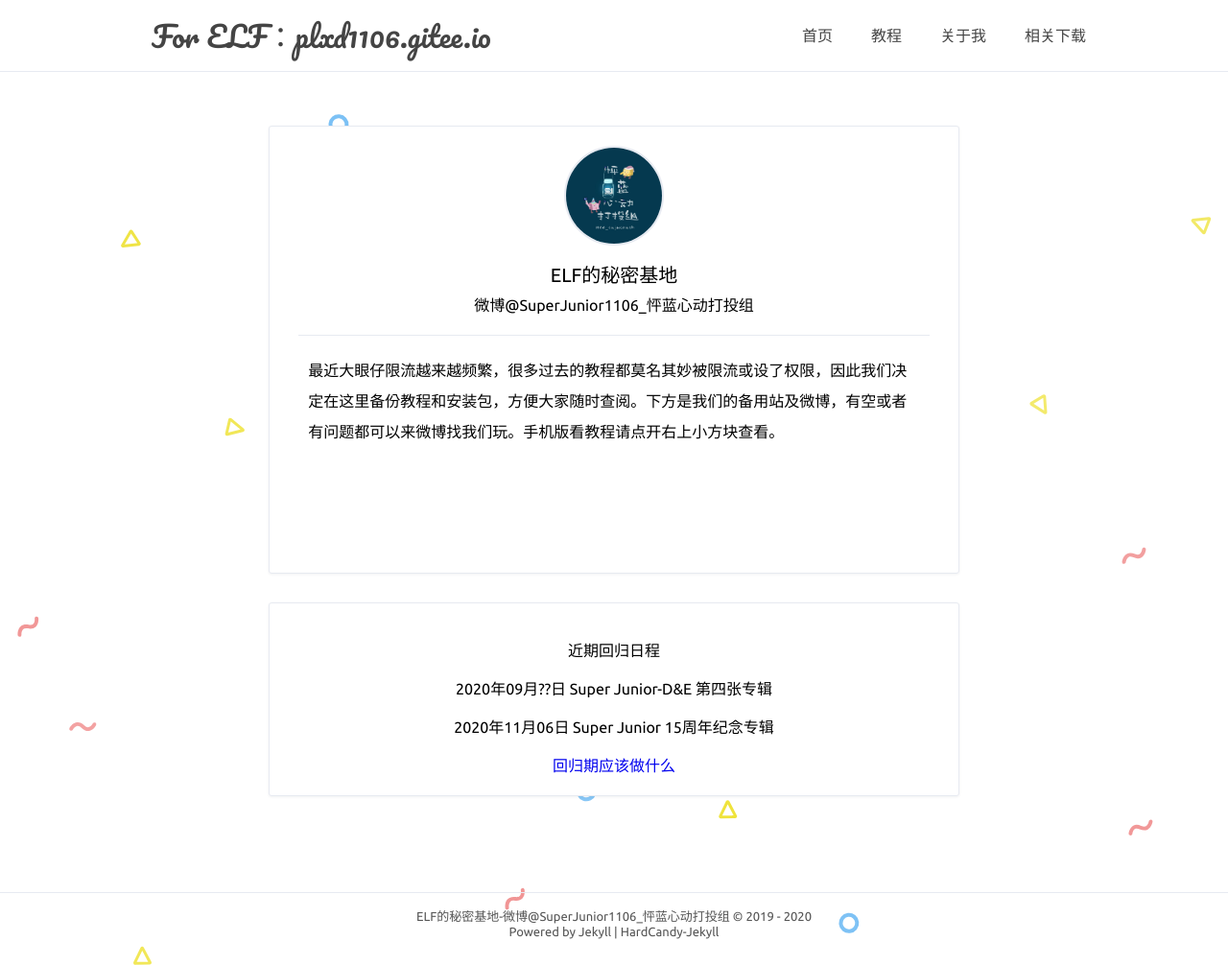
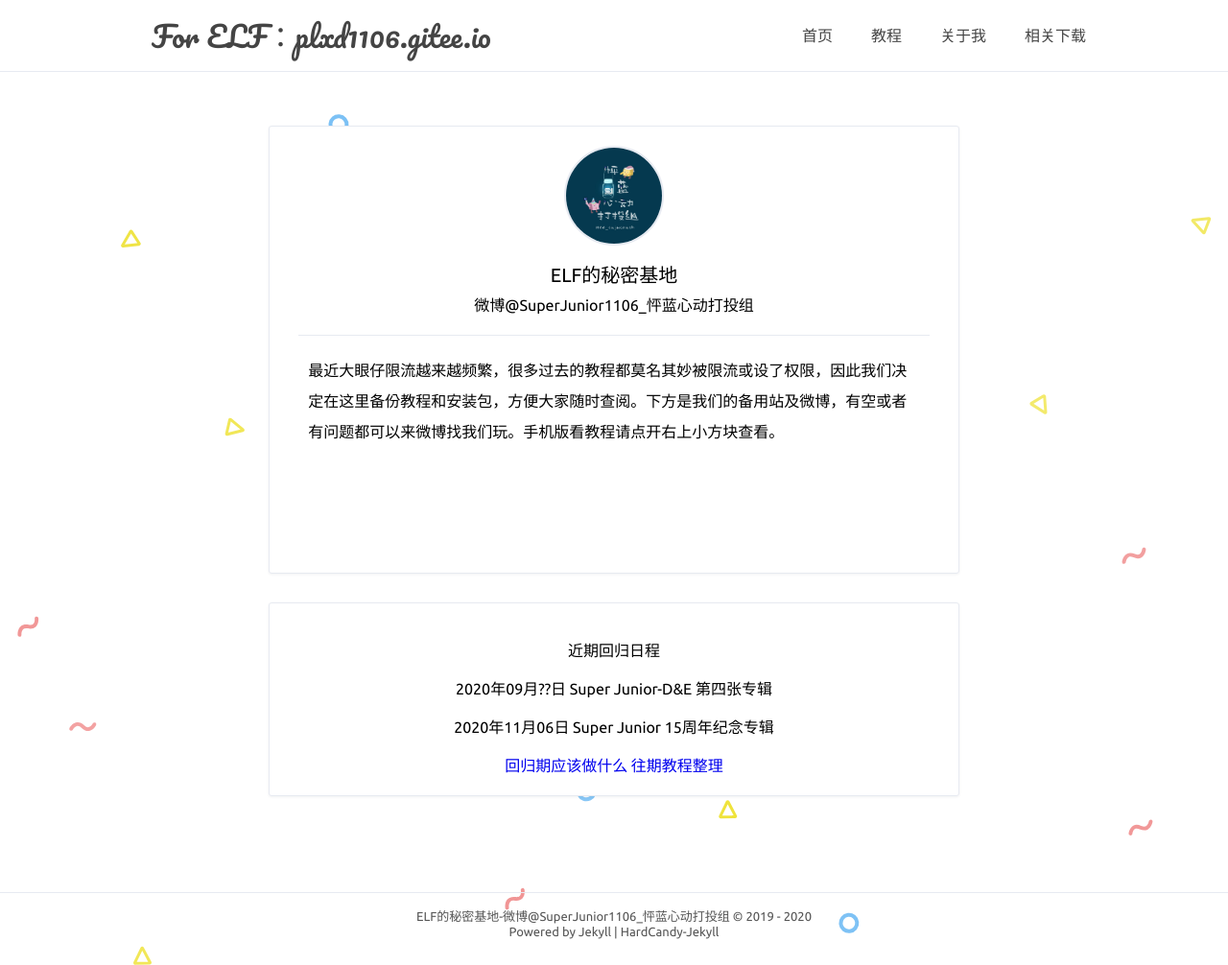
Before and after one commit to penglanxindong1106/penglanxindong1106.github.io, a Jekyll site: the page built from index.html, in a window 1280 px wide. Shown: the whole page at 96% size. Built offline with Jekyll 4.4.1, drawn with Linux system fonts in a browser that asks for light colours; comment, search, counter and statistics services are not loaded.

Commit message:
Update index.html

```diff
--- a/index.html
+++ b/index.html
@@ -52,7 +52,7 @@ description: 偶尔营业，专注搞蓝。那些很冒险的梦，我们陪你
         <p><span>2020年09月??日 Super Junior-D&E 第四张专辑</span></p>
         <p><span>2020年11月06日 Super Junior 15周年纪念专辑</span></p>
         <a href="http://baidu.com" class="button">回归期应该做什么</a>
-
+        <a href="http://baidu.com" class="button">往期教程整理</a>
 
       </li>
 
```
